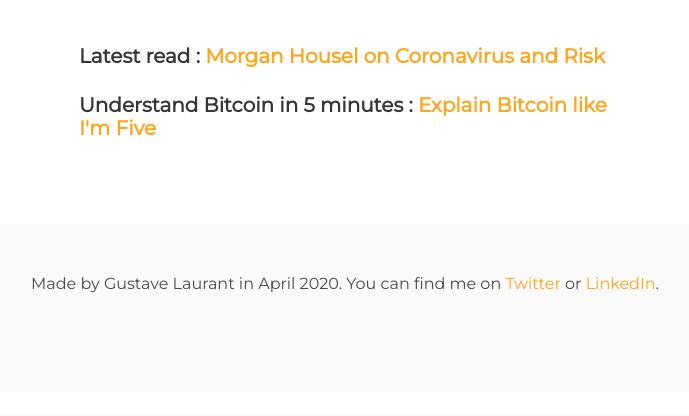
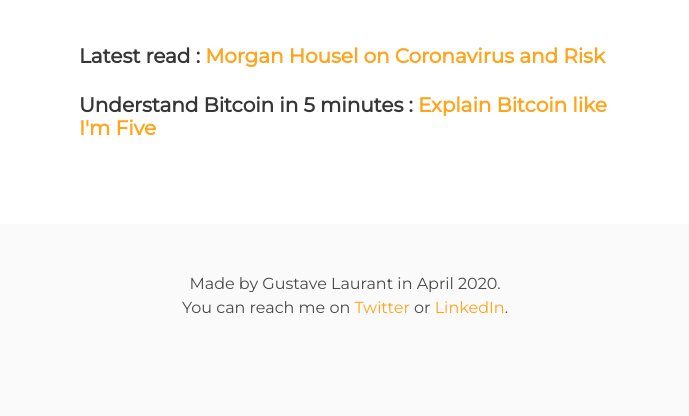
Before and after one commit to gustmtl/gustavesarticles, a Flask app: page / in a window 1280 px wide. Shown: the part 385-801 px from the top of the page, without its empty margins (295-984 px from the left). Before the commit the page ends 678 px from the top, so only its background shows below. Run offline with Flask 2, Linux system fonts and the light colour scheme; some libraries are stand-ins or nearby versions.

Commit message:
small typos

```diff
--- a/templates/articles.html
+++ b/templates/articles.html
@@ -123,8 +123,8 @@
     <footer class="footer background-color">
       <div class="content has-text-centered">
         <p>
-          Made by Gustave Laurant in April 2020.
-            You can find me on <a class="orange" href="https://twitter.com/tutalaurant">Twitter</a> or
+          Made by Gustave Laurant in April 2020.<br>
+            You can reach me on <a class="orange" href="https://twitter.com/tutalaurant">Twitter</a> or
             <a class="orange" href="https://www.linkedin.com/in/gustave-laurant-8a2214122/">LinkedIn</a>.
         </p>
       </div>
--- a/templates/bitcoin.html
+++ b/templates/bitcoin.html
@@ -173,8 +173,8 @@
     <footer class="footer background-color">
           <div class="content has-text-centered">
             <p>
-              Made by Gustave Laurant in April 2020.
-                You can find me on <a class="orange" href="https://twitter.com/tutalaurant">Twitter</a> or
+              Made by Gustave Laurant in April 2020.<br>
+                You can reach me on <a class="orange" href="https://twitter.com/tutalaurant">Twitter</a> or
                 <a class="orange" href="https://www.linkedin.com/in/gustave-laurant-8a2214122/">LinkedIn</a>.
             </p>
           </div>
--- a/templates/home.html
+++ b/templates/home.html
@@ -58,8 +58,8 @@
     <footer class="footer background-color">
       <div class="content has-text-centered">
         <p>
-          Made by Gustave Laurant in April 2020.
-            You can find me on <a class="orange" href="https://twitter.com/tutalaurant">Twitter</a> or
+          Made by Gustave Laurant in April 2020.<br>
+            You can reach me on <a class="orange" href="https://twitter.com/tutalaurant">Twitter</a> or
             <a class="orange" href="https://www.linkedin.com/in/gustave-laurant-8a2214122/">LinkedIn</a>.
         </p>
       </div>
```
